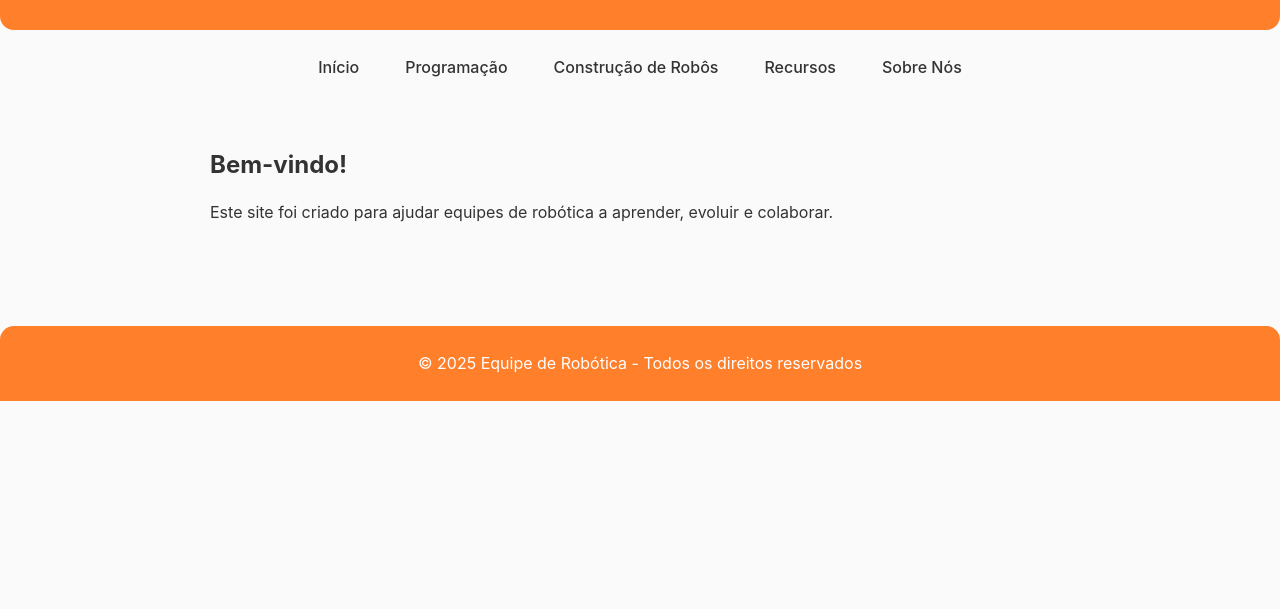
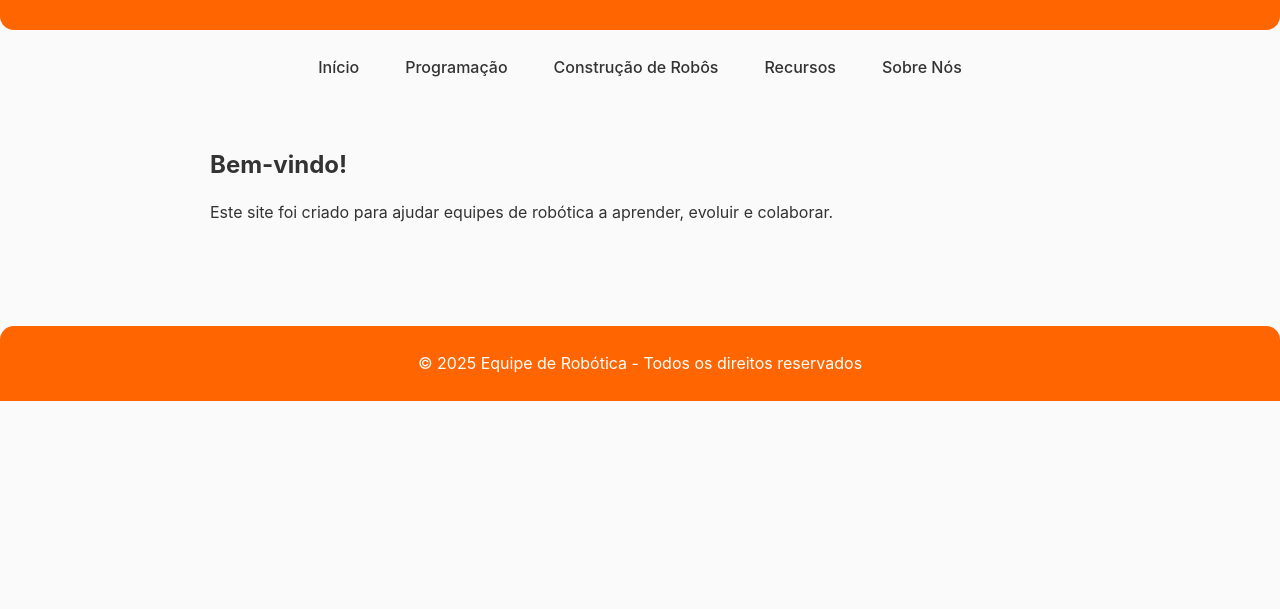
Before and after one commit to sesibiotech/Biotech-Learning-Center, a plain HTML site: page index.html in a window 1280 px wide. Shown: the part 191-800 px from the top of the page. Drawn offline with Linux system fonts and the light colour scheme.

Commit message:
Update index.html

```diff
--- a/index.html
+++ b/index.html
@@ -6,7 +6,7 @@
   <title>Biotech Learning Center</title>
   <style>
   :root {
-    --primary: #ff7f2a;
+    --primary: #ff6501;
     --primary-dark: #e76f20;
     --bg: #fafafa;
     --text: #333;
```
